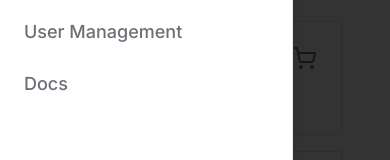
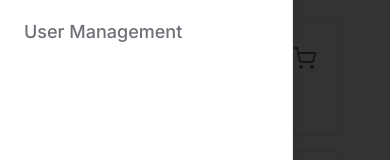
Before and after one commit to agsolution2024/nextjstemplate, a Next.js app: page / in a window 390 px wide. Both pictures are taken after a click on the button "Toggle navigation menu". Shown: the part 171-331 px from the top of the page. Built offline with nearby package versions, Linux system fonts and the light colour scheme.

Commit message:
commit menu changes

```diff
--- a/src/app/@header/menu-mobile.tsx
+++ b/src/app/@header/menu-mobile.tsx
@@ -33,7 +33,7 @@ export const MenuMobile = () => {
             Home
           </Link>
           <Link
-            href="#"
+            href="/orders"
             className="text-muted-foreground transition-colors hover:text-foreground"
           >
             Orders
@@ -44,12 +44,6 @@ export const MenuMobile = () => {
           >
             User&nbsp;Management{" "}
           </Link>
-          <Link
-            href="#"
-            className="text-muted-foreground transition-colors hover:text-foreground"
-          >
-            Docs{" "}
-          </Link>
         </nav>
       </SheetContent>
     </Sheet>
```
